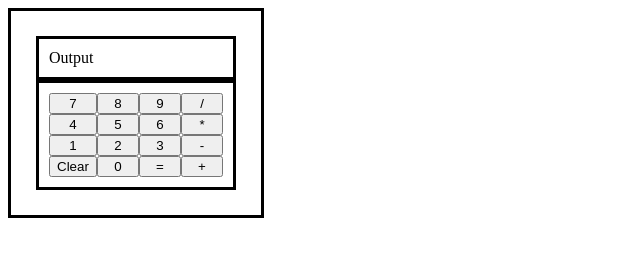
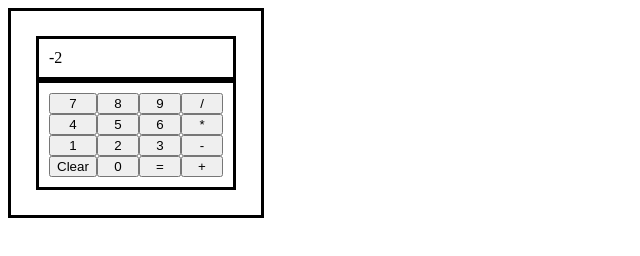
Before and after one commit to Gob-Bob/calculator, a plain HTML site: page index.html in a window 1280 px wide. Shown: the full height of the page, 0-640 px from the left. Drawn offline with Linux system fonts and the light colour scheme.

Commit message:
Return arithmetic output in calculator div

```diff
--- a/index.html
+++ b/index.html
@@ -11,7 +11,7 @@
     <!--Output & Button container-->
     <div class="OB container">
         <!--Output container-->
-        <div class="output container">Output</div>
+        <div class="output container"></div>
         <!--Button container (include equals & clear button)-->
         <div class="button container">
             <button type="button">7</button>
--- a/javascript.js
+++ b/javascript.js
@@ -9,8 +9,11 @@ const divide = (a, b) => a / b;
 
 // Operate function that takes 2 numbers and calls one of the above functions
 const operate = (a, b, arithmetic) => {
+    return arithmetic(a, b);
+};
+const outputWindow = document.querySelector('.output.container');
+outputWindow.textContent = operate(1, 3, subtract);
 
-};
 // Use the array reduce function to make mutiple calculations
 // Answers with long decimals should be rounded
 // Clicking = before entering all numbers should cause an error
```
